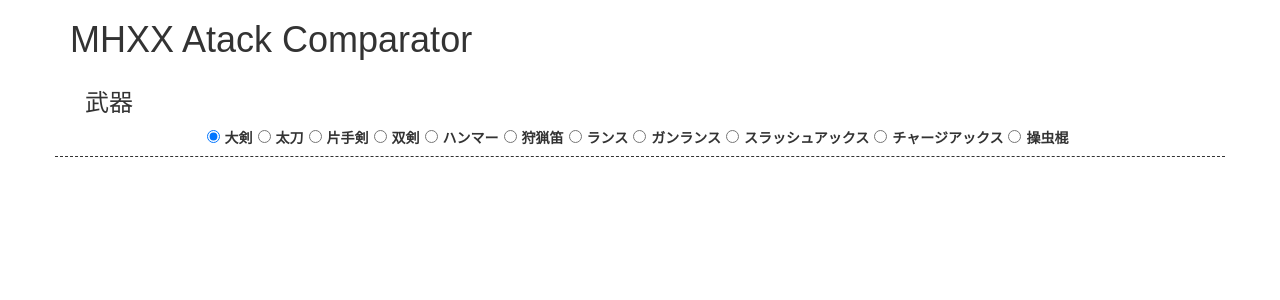
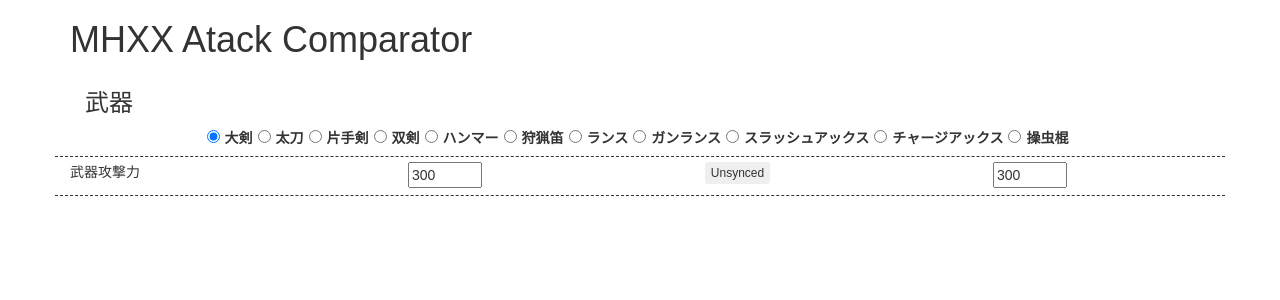
Before and after one commit to autopp/mhxx-atk-cmp, a React (Create React App) app: page / in a window 1280 px wide. Shown: the top 300 px of the page. Built offline with nearby package versions, Linux system fonts and the light colour scheme.

Commit message:
port NumberInputRow and weaponAtk

```diff
--- a/src/App.js
+++ b/src/App.js
@@ -2,6 +2,7 @@
 import InputState from './InputState';
 import WeaponRow from './WeaponRow';
 import SectionRow from './SectionRow';
+import NumberInputRow from './NumberInputRow';
 import './App.css';
 
 class App extends Component {
@@ -41,6 +42,8 @@
         </div>
         <SectionRow text="武器" />
         <WeaponRow item="weapon" weapons={this.weapons} value={this.state.weapon} onChange={this.setWeapon} />
+        <NumberInputRow labelText="武器攻撃力" item="weaponAtk" state={this.state} setSync={this.setSync}
+          inputProps={{ min: 0, max: 1000, step: 10, onChange: this.setForm }} />
       </div>
     );
   }
--- a/src/InputRow.js
+++ b/src/InputRow.js
@@ -1,4 +1,5 @@
 import React, { Component } from 'react';
+import SyncInput from './SyncInput';
 
 class InputRow extends Component {
   render() {
@@ -13,7 +14,7 @@
           {React.createElement(inputClass, Object.assign({ pos: 'left', item: item, value: this.props.state.left[item] }, this.props.inputProps))}
         </div>
         <div className={InputRow.syncColClass}>
-          <SyncInputs item={item} synced={this.props.state.sync[item]} onChange={this.props.setSync} />
+          <SyncInput item={item} synced={this.props.state.sync[item]} onChange={this.props.setSync} />
         </div>
         <div className={InputRow.inputColClass}>
           {React.createElement(inputClass, Object.assign({ pos: 'right', item: item, value: this.props.state.right[item] }, this.props.inputProps))}
--- /dev/null
+++ b/src/NumberInputRow.js
@@ -0,0 +1,11 @@
+import { Component } from 'react';
+import InputRow from './InputRow';
+import NumberInput from './NumberInput';
+
+class NumberInputRow extends InputRow {
+  getInputClass() {
+    return NumberInput;
+  }
+}
+
+export default NumberInputRow;
```
